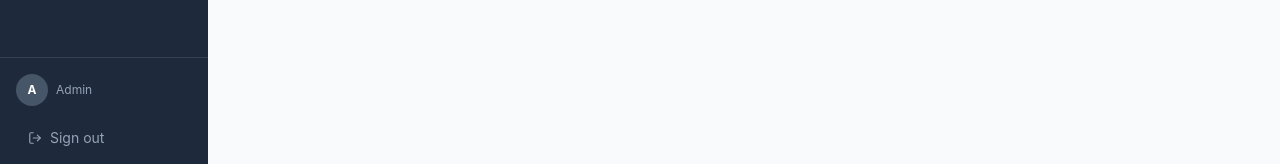
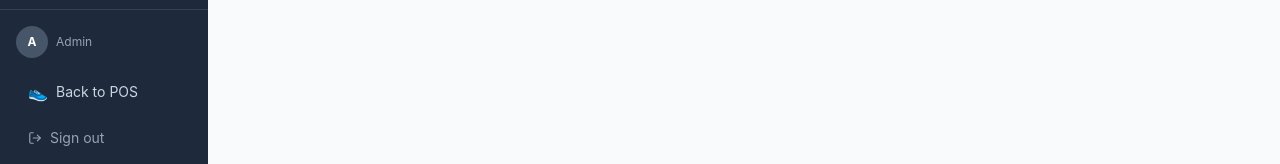
Before and after one commit to nfmyanmar007/solespace-pos, a React (Vite) app: page /admin-reports in a window 1280 px wide. Shown: the part 626-790 px from the top of the page. Built offline with nearby package versions, Linux system fonts and the light colour scheme; no server answers; the database is empty; sample sign-in values are in the browser's storage.

Commit message:
Update AdminLayout.jsx

```diff
--- a/src/pages/admin/AdminLayout.jsx
+++ b/src/pages/admin/AdminLayout.jsx
@@ -94,6 +94,14 @@ export default function AdminLayout({ children }) {
       </p>
     </div>
   </div>
+  <Link
+    to="/pos"
+    onClick={function() { setSidebarOpen(false) }}
+    className="w-full flex items-center gap-2 px-3 py-2.5 rounded-xl text-slate-300 hover:bg-slate-700 hover:text-white text-sm mb-1"
+  >
+    <span className="text-base">👟</span>
+    Back to POS
+  </Link>
   <button
     onClick={handleLogout}
     className="w-full flex items-center gap-2 px-3 py-2.5 rounded-xl text-slate-400 hover:bg-slate-700 hover:text-white text-sm"
```
Lines whose indentation alone changed are shown as unchanged.
